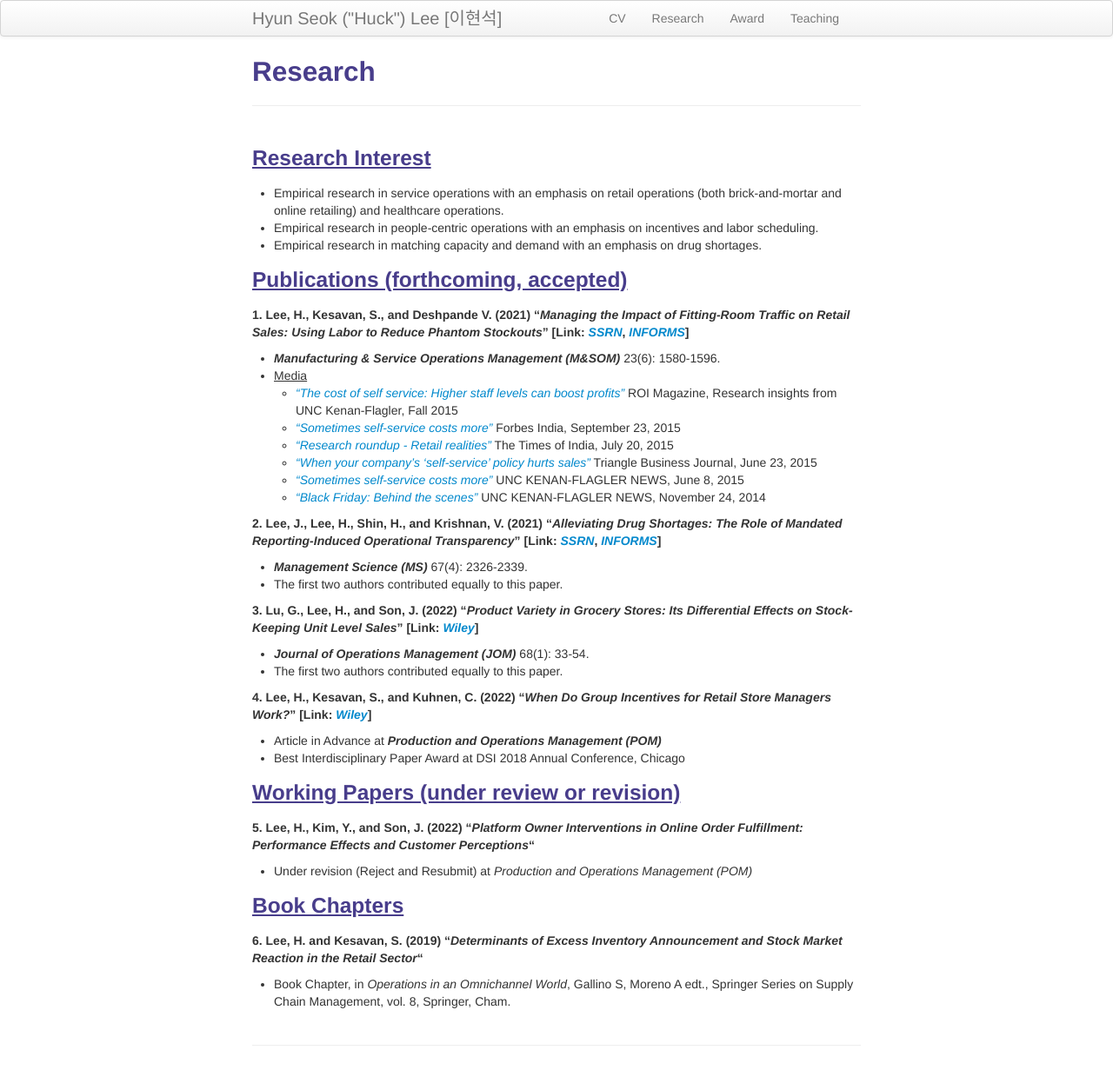
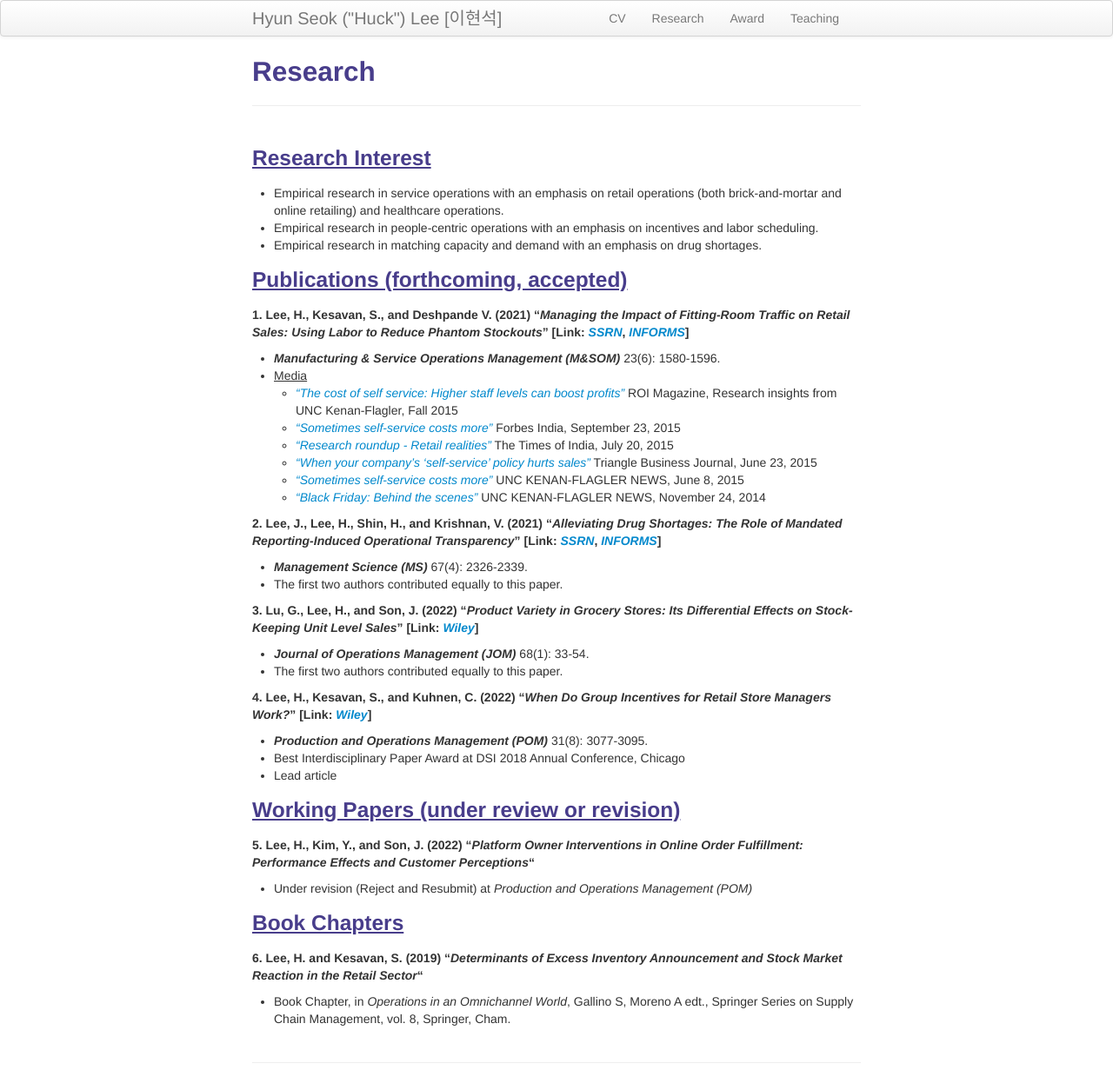
Before and after one commit to lordya2/lordya2.github.io, a Jekyll site: the page built from pages/research.md, in a window 1280 px wide. Shown: the whole page at 87% size. Built offline with Jekyll 4.4.1, drawn with Linux system fonts in a browser that asks for light colours.

Commit message:
Update research.md

```diff
--- a/pages/research.md
+++ b/pages/research.md
@@ -29,8 +29,9 @@ description: Hyun Seok ("Huck") Lee's Research
    * The first two authors contributed equally to this paper.
 
 **4. Lee, H., Kesavan, S., and Kuhnen, C. (2022) "*When Do Group Incentives for Retail Store Managers Work?*" [Link: [*Wiley*](https://onlinelibrary.wiley.com/doi/epdf/10.1111/poms.13740)]**
-   * Article in Advance at ***Production and Operations Management (POM)***
+   * ***Production and Operations Management (POM)*** 31(8): 3077-3095.
    * Best Interdisciplinary Paper Award at DSI 2018 Annual Conference, Chicago
+   * Lead article
 
 ### <u>Working Papers (under review or revision)</u>
 
```
